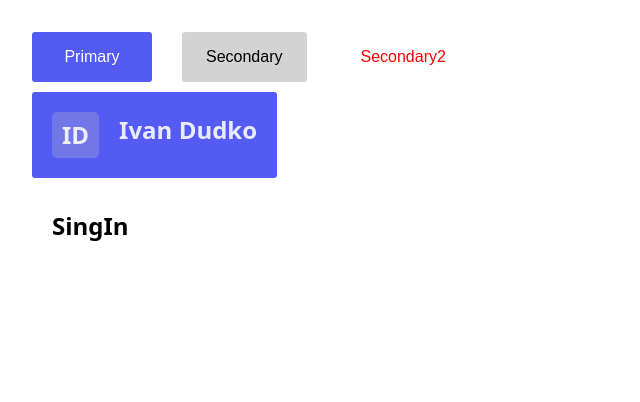
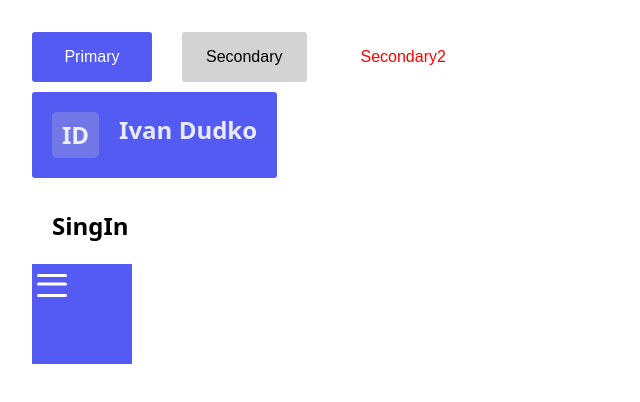
Before and after one commit to ivanezzz87/blogfolio, a React (Vite) app in the folder blogfolio/: page / in a window 1280 px wide. Shown: the top 402 px of the page, without its empty margins (0-640 px from the left). Built offline with nearby package versions, Linux system fonts and the light colour scheme.

Commit message:
feat: add simple burger

```diff
--- a/blogfolio/src/App.tsx
+++ b/blogfolio/src/App.tsx
@@ -4,9 +4,12 @@ import './components/Button'
 import Button from './components/Button'
 import UserInfo from './components/UserInfo';
 import Title from './components/Title';
-import HamburgerMenu from './components/HMenu';
+import BurgerMenu from './components/Burger';
 function App() {
-  const [isMenuOpen, setIsMenuOpen] = useState(false);
+    const [isMenuOpen, setIsMenuOpen] = useState(false);
+      const toggleMenu = () => {
+    setIsMenuOpen(!isMenuOpen);
+  };
   return (
     <div className="root-container">
       <div className='buttons-container'>
@@ -38,6 +41,9 @@ function App() {
       <div className="title-container">
         <Title></Title>
       </div>
+      <div className="burger-container">
+                <BurgerMenu isOpen={isMenuOpen} onClick={toggleMenu} />
+      </div>
     </div>
   );
 }
--- /dev/null
+++ b/blogfolio/src/components/Burger.tsx
@@ -0,0 +1,65 @@
+import React from 'react';
+import styled from 'styled-components';
+
+interface BurgerMenuProps {
+  isOpen: boolean;
+  onClick: () => void;
+}
+
+const BurgerButton = styled.button<{ isOpen: boolean }>`
+  display: flex;
+  flex-direction: column;
+  justify-content: center;
+  align-items: center;
+  width: 40px;
+  height: 40px;
+  background: transparent;
+  border: none;
+  cursor: pointer;
+  padding: 0;
+  z-index: 10;
+  position: relative;
+
+  &:focus {
+    outline: none;
+  }
+`;
+
+const BurgerLine = styled.div<{ isOpen: boolean }>`
+  width: 30px;
+  height: 3px;
+  background: ${props => props.isOpen ? '#fff' : '#fff'};
+  border-radius: 5px;
+  transition: all 0.3s ease;
+  position: absolute;
+
+  &:nth-child(1) {
+    top: ${props => props.isOpen ? '50%' : '25%'};
+    transform: ${props => props.isOpen ? 'translateY(-50%) rotate(45deg)' : 'none'};
+  }
+
+  &:nth-child(2) {
+    top: 50%;
+    transform: translateY(-50%);
+    opacity: ${props => props.isOpen ? 0 : 1};
+  }
+
+  &:nth-child(3) {
+    top: ${props => props.isOpen ? '50%' : '75%'};
+    transform: ${props => props.isOpen ? 'translateY(-50%) rotate(-45deg)' : 'none'};
+  }
+`;
+
+const BurgerMenu: React.FC<BurgerMenuProps> = ({ isOpen, onClick }) => {
+  return (
+    <>
+      <BurgerButton isOpen={isOpen} onClick={onClick}>
+        <BurgerLine isOpen={isOpen} />
+        <BurgerLine isOpen={isOpen} />
+        <BurgerLine isOpen={isOpen} />
+      </BurgerButton>
+    </>
+  );
+};
+
+export default BurgerMenu;
--- a/blogfolio/src/index.css
+++ b/blogfolio/src/index.css
@@ -20,3 +20,8 @@
   display: flex;
   column-gap: 30px;
 }
+.burger-container {
+  background-color: #535bf2;
+  width: 100px;
+  height: 100px;
+}
```
